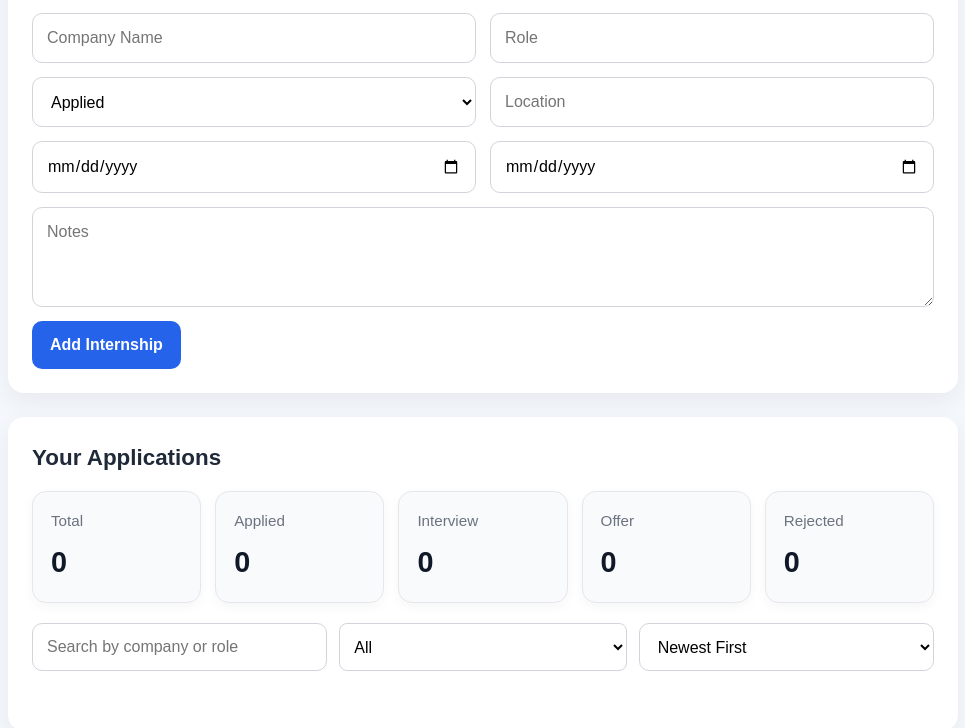
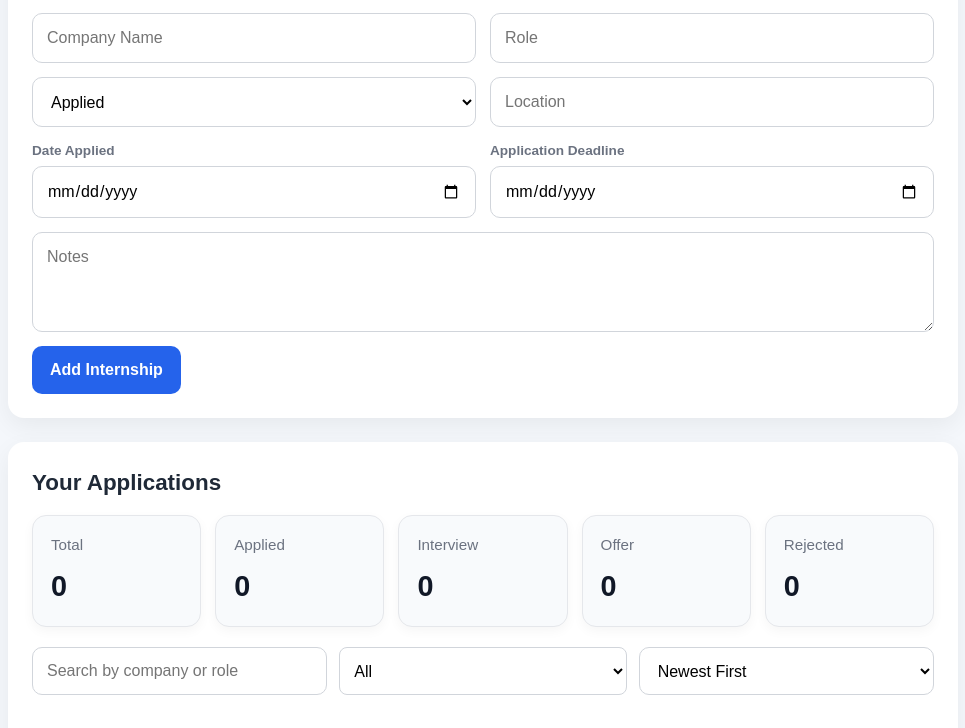
Before and after one commit to EnitaH/internship-tracker, a website: page public/index.html in a window 1280 px wide. Shown: the part 163-891 px from the top of the page, without its empty margins (157-1122 px from the left). Drawn offline with Linux system fonts and the light colour scheme; no server answers.

Commit message:
Added labels for dates

```diff
--- a/public/index.html
+++ b/public/index.html
@@ -24,8 +24,15 @@
         </select>
 
         <input type="text" id="location" placeholder="Location">
-        <input type="date" id="date_applied">
-        <input type="date" id="deadline">
+        <div class="input-group">
+            <label for="date_applied">Date Applied</label>
+            <input type="date" id="date_applied">
+        </div>
+
+        <div class="input-group">
+            <label for="deadline">Application Deadline</label>
+            <input type="date" id="deadline">
+        </div>
         <textarea id="notes" placeholder="Notes"></textarea>
 
     <div class="form-actions">
--- a/public/style.css
+++ b/public/style.css
@@ -330,3 +330,14 @@ hr {
   border: 1px solid #fca5a5;
   box-shadow: 0 6px 18px rgba(185, 28, 28, 0.08);
 }
+.input-group {
+  display: flex;
+  flex-direction: column;
+  gap: 4px;
+}
+
+.input-group label {
+  font-size: 0.85rem;
+  color: #6b7280;
+  font-weight: 600;
+}
```
